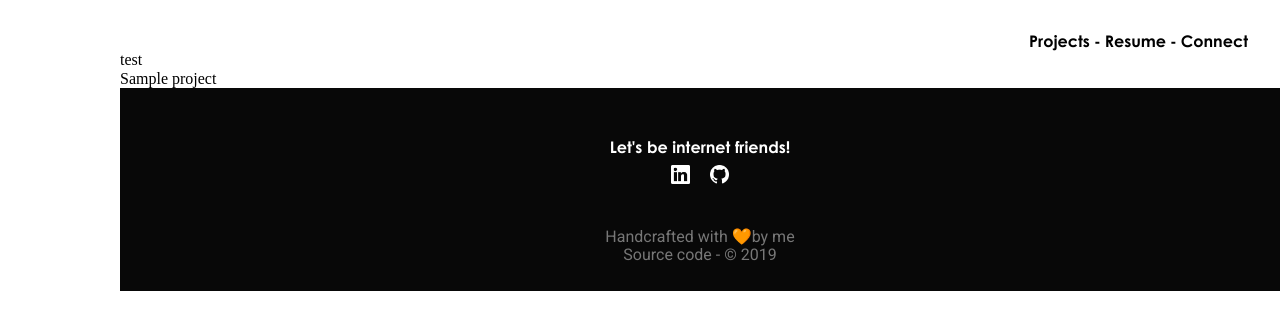
After one commit to bdcostin/portfolio, a Django app: template core/templates/core/project_detail.html in a window 1280 px wide. The commit adds this page. Shown: the top 330 px of the page. Run offline with Django 3.2, Linux system fonts and the light colour scheme; the template is opened without the code that fills it: values that come from a table or form of the project are taken from there, others are empty; tables that the repository leaves empty hold one stand-in row (values such as "Sample post"); some libraries are stand-ins or nearby versions.

Commit message:
fixes issues with project slugs, and adjust template dir

```diff
--- a/core/models.py
+++ b/core/models.py
@@ -12,27 +12,33 @@ class Project(models.Model):
     technology = models.CharField(max_length=200)
     deployed_url = models.CharField(max_length=150, null=True, blank=True)
     github_url = models.CharField(max_length=150, null=True, blank=True)
-    slug = models.SlugField()
+    slug = models.SlugField(unique=True)
 
     class Meta:
         ordering = ['-title']
 
     def set_slug(self):
-        '''
-        Creates a unique slug for every post
-        '''
+        '''Creates a unique slug for every project'''
         if self.slug:
             return
+        base_slug = slugify(self.title)
+
+        slug = base_slug
+        n = 0
+
+        while User.objects.filter(slug=slug).count():
+            n += 1
+            slug = base_slug + '-' + str(n)
+
+        self.slug = slug
 
     def save(self, *args, **kwargs):
-        '''
-        Hides slug field in admin- saves slug to use in url
-        '''
+        '''Hides slug field in admin and saves slug to use in url'''
         self.set_slug()
         super().save(*args, **kwargs)
 
     def get_absolute_url(self):
-        return reverse('projects', kwargs={'slug': self.slug})
+        return reverse("project-detail", args=[str(self.slug)])
 
     def __str__(self):
         return self.title
--- a/core/templates/base.html
+++ b/core/templates/base.html
@@ -43,14 +43,14 @@
             </div>
             <div class="sidenav-icons">
                 <a class="sidenav-icons-spacing" href="{% url 'index' %}">
-                    <i class="black pointer fas fa-home"></i>
+                    <i class="black pointer fas1 fas fa-home"></i>
                 </a>
-                <i id="sidenav-about-spacing" class="sidenav-left-spacing sidenav-icons-spacing pointer fas fa-user"></i>
+                <i id="sidenav-about-spacing" class="sidenav-left-spacing sidenav-icons-spacing pointer fas1 fas fa-user"></i>
                 <a class="sidenav-icons-spacing" href="{% url 'projects' %}">
-                    <i class="black pointer fas fa-project-diagram"></i>
+                    <i class="black pointer fas1 fas fa-project-diagram"></i>
                 </a>
                 <a id="sidenav-contact-spacing" class="sidenav-icons-spacing" href="mailto:bailey.costin@gmail.com">
-                    <i class="pointer black fas fa-envelope"></i>
+                    <i class="pointer black fas1 fas fa-envelope"></i>
                 </a>
             </div>
         </div>
@@ -62,12 +62,12 @@
         <div class="footer-box">
             <div class="pb4 tc">
                 <div class="header-font white">Let's be internet friends!</div>
-                <a href="https://www.linkedin.com/in/bailey-costin-7745b8179/"><img class="footer-icons pa2" src="{% static '/img/linkedin.png' %}" alt="The LinkedIn logo."></a>
-                <a href="https://github.com/bdcostin"><img class="footer-icons pa2" src="{% static '/img/github_white.png' %}" alt="The GitHub logo."></a>
+                <a href="https://www.linkedin.com/in/bailey-costin-7745b8179/" target="_blank"><img class="footer-icons pa2" src="{% static '/img/linkedin.png' %}" alt="The LinkedIn logo."></a>
+                <a href="https://github.com/bdcostin" target="_blank"><img class="footer-icons pa2" src="{% static '/img/github_white.png' %}" alt="The GitHub logo."></a>
             </div>
             <div class="tc mb3">
                 <div class="body-font gray">Handcrafted with 🧡by me</div>
-                <div class="body-font gray"><a class="gray link" href="https://github.com/bdcostin/portfolio">Source code</a> - © 2019</div>
+                <div class="body-font gray"><a class="gray link" href="https://github.com/bdcostin/portfolio" target="_blank">Source code</a> - © 2019</div>
             </div>
         </div>
     </footer>
--- /dev/null
+++ b/core/templates/core/project_detail.html
@@ -0,0 +1,9 @@
+{% extends "base.html" %}
+{% load staticfiles %}
+
+{% block content %}
+
+<div>test</div>
+<div>{{ project }}</div>
+
+{% endblock %}
--- a/core/urls.py
+++ b/core/urls.py
@@ -4,6 +4,7 @@ from . import views
 urlpatterns = [
     path('', views.IndexView.as_view(), name='index'),
     path('projects/', views.ProjectsView.as_view(), name='projects'),
-    path('contact/', views.contact_me, name='contact'),
+    # path('<slug:slug>/', views.project_detail, name='project_detail'),
+    path('<slug:slug>/', views.ProjectDetailView.as_view(), name='project-detail'),
     path('resume/', views.ResumeView.as_view(), name='resume'),
 ]
--- a/static/css/styles.css
+++ b/static/css/styles.css
@@ -1,16 +1,19 @@
+* {
+    box-sizing: border-box;
+    padding: 0;
+    margin: 0;
+    outline: 0 !important;
+}
+
 @font-face {
     font-family: 'century-gothic-bold';
     src: url('/static/fonts/century-gothic-bold.TTF') format("truetype"),
         local('century-gothic-bold');
 }
 
-a {
-    outline: 0 !important;
-}
-
 .logo {
-    height: 70%;
-    width: 60%;
+    height: 100%;
+    width: 100%;
     padding: 10px 20px 0px 25px;
 }
 
@@ -92,7 +95,7 @@ a {
     justify-content: center;
 }
 
-.fas:hover {
+.fas1:hover {
     color: #FF7900;
 }
 
@@ -170,16 +173,14 @@ a {
 }
 
 .tools {
-    font-size: 5rem
+    padding: 25px;
+    margin-top: 10px;
 }
 
 .tool-box {
     display: flex;
     flex-wrap: wrap;
-}
-
-.tool-box>* {
-    flex: 1 1 140px;
+    justify-content: space-around;
 }
 
 .projects-header {
@@ -253,10 +254,26 @@ a {
     background-color: #ffffff;
 }
 
+.project-title {
+    font-family: 'Roboto', sans-serif;
+    font-size: 24px;
+}
+
+.project-icons {
+    display: flex;
+    align-items: center;
+    justify-content: center;
+    margin-bottom: 20px;
+}
+
 .github-icons {
     width: 35px;
     height: 35px;
-    margin-left: 45%;
+}
+
+.live-icon {
+    font-size: 35px;
+    margin-left: 20px;
 }
 
 .vision-font {
```
Also changed, not shown: core/templates/core/index.html (added, +83 -0 lines), core/templates/index.html (deleted, +0 -70 lines), core/views.py (+9 -22 lines), portfolio/settings.py (+5 -2 lines), core/migrations/0001_initial.py, core/migrations/0002_auto_20190605_1526.py (deleted), core/migrations/0003_project_github_url.py (deleted), core/migrations/0004_project_github_icon.py (deleted), core/migrations/0005_remove_project_github_icon.py (deleted), core/templates/core/contact-me.html (renamed from core/templates/contact-me.html), core/templates/core/projects.html (renamed from core/templates/projects.html), core/templates/core/resume.html (renamed from core/templates/resume.html).
